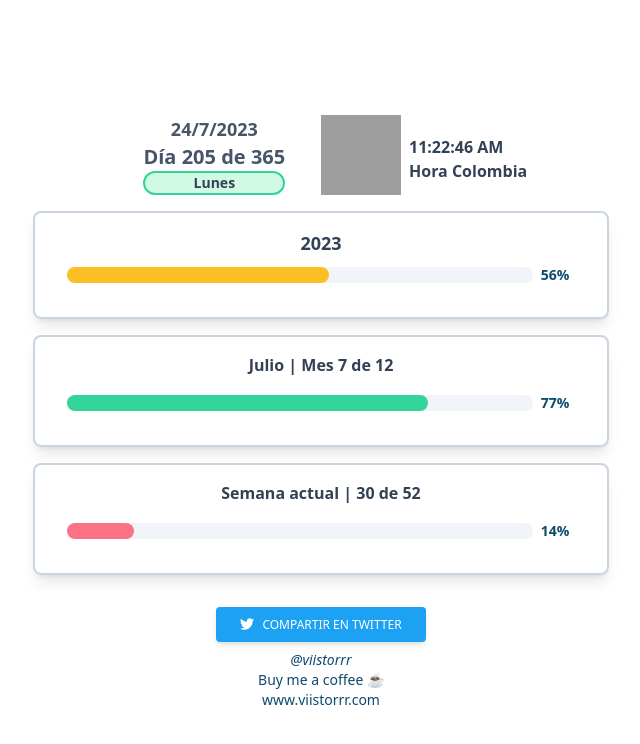
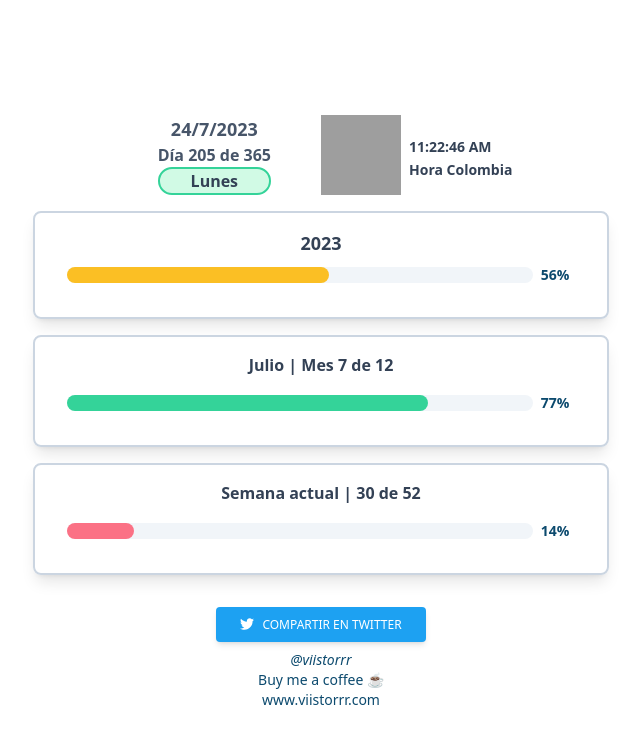
Before and after one commit to Viistorrr/yearprogress, a Next.js app: page / in a window 1280 px wide. Shown: the top 744 px of the page, without its empty margins (319-959 px from the left). Built offline with nearby package versions, Linux system fonts and the light colour scheme; grey boxes are pictures that could not be loaded.

Commit message:
refactoring

```diff
--- a/app/page.tsx
+++ b/app/page.tsx
@@ -54,10 +54,10 @@ export default async function Home() {
           <h2 className="flex justify-center text-lg font-bold text-slate-600">
             {formattedDate}
           </h2>
-          <h1 className="text-xl font-bold text-slate-600 flex justify-center ">
+          <h1 className="text-base font-bold text-slate-600 flex justify-center ">
             Día {dayOfYear} de {TOTAL_DAYS}
           </h1>
-          <span className="text-sm font-bold bg-emerald-100 rounded-full border-2 border-emerald-400 flex justify-center">{dayOfWeek}</span>
+          <span className="text-base font-bold bg-emerald-100 rounded-full border-2 border-emerald-400 flex justify-center">{dayOfWeek}</span>
         </div>
         <div className="justify-center w-1/2  flex-col">
           <Clock />
--- a/components/Clock/index.tsx
+++ b/components/Clock/index.tsx
@@ -17,10 +17,10 @@ const Clock = () => {
     <div className="flex items-center md:flex-col">
       <iframe src="https://giphy.com/embed/tn8zWeNYA73G0" width="80" height="80" className="giphy-embed" allowFullScreen></iframe><p><a href="https://giphy.com/gifs/transparent-gallery-clock-tn8zWeNYA73G0"></a></p>
       <div className="pl-2">
-      <h3 className="text-2xl font-bold text-slate-700 pt-2">
-        {date.toLocaleTimeString().toUpperCase()}
-      </h3>
-      <span className="text-2xl font-bold text-slate-700 pt-2">Hora Colombia</span>
+        <h3 className="text-sm font-bold text-slate-700 pt-2">
+          {date.toLocaleTimeString().toUpperCase()}
+        </h3>
+        <span className="text-sm font-bold text-slate-700 pt-2">Hora Colombia</span>
       </div>
 
     </div>
```
